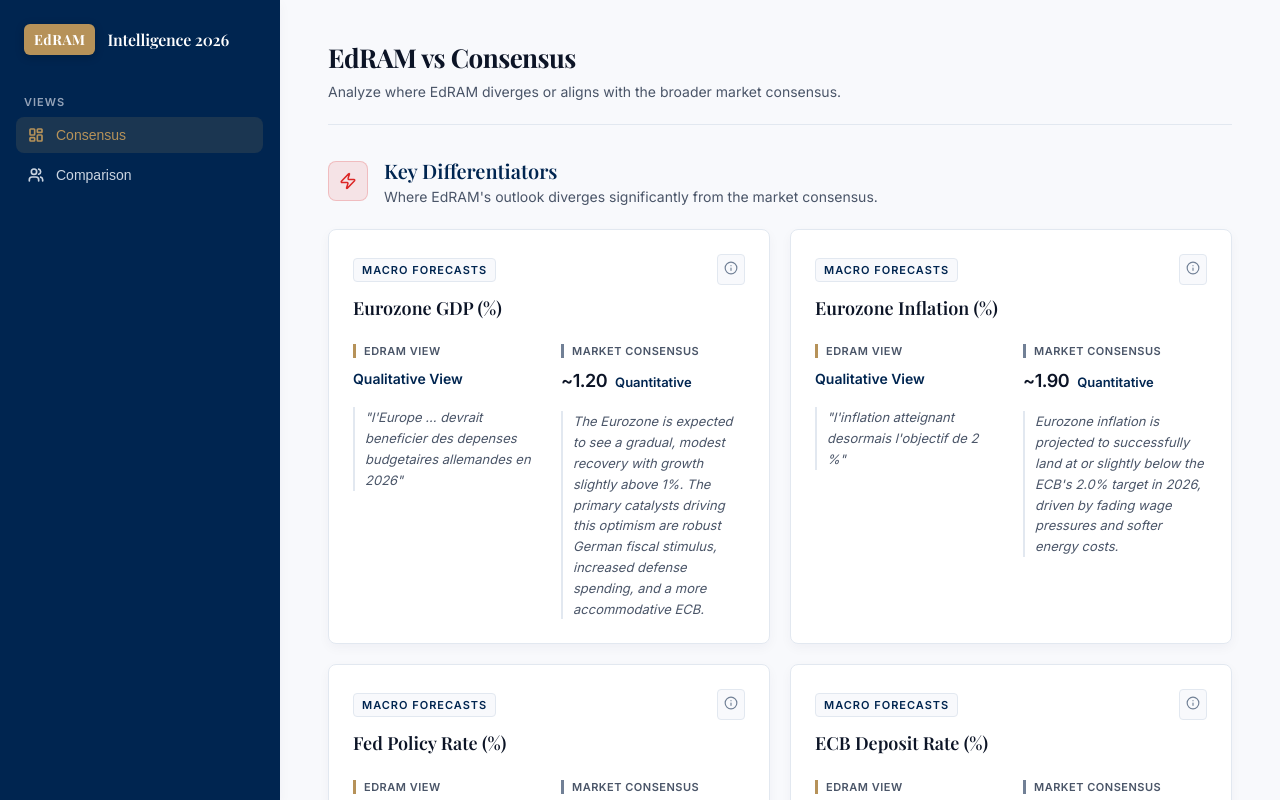
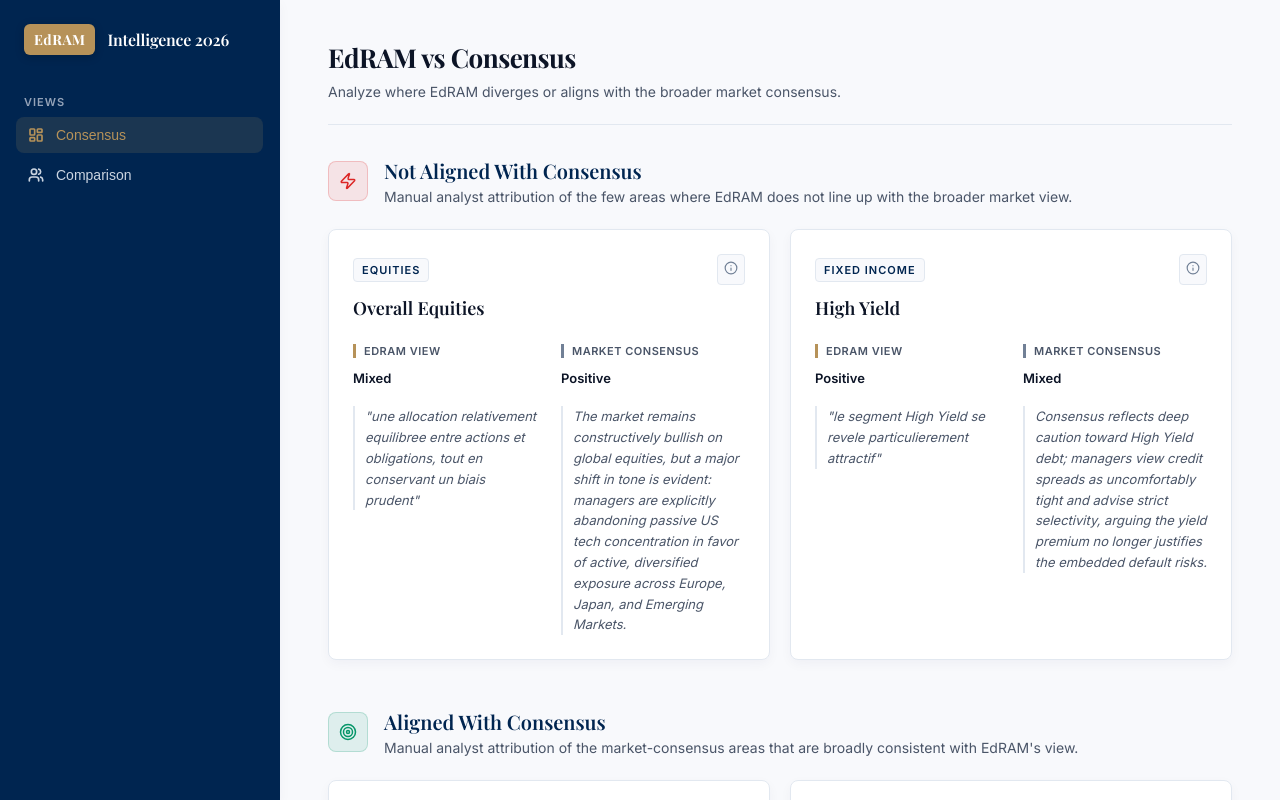
Before and after one commit to plutoskio/BDD_EDR_DASHBOARD, a React (Vite) app: page / in a window 1280 px wide. Built offline with nearby package versions, Linux system fonts and the light colour scheme; a web font is replaced by a local one.

Commit message:
feat: manually curate consensus alignment buckets

```diff
--- a/src/components/ComparisonView.jsx
+++ b/src/components/ComparisonView.jsx
@@ -1,6 +1,6 @@
 import React from 'react';
-import { METRICS, extractData, formatValueDisplay, getStatusColor } from '../utils/metrics';
-import { Info, HelpCircle } from 'lucide-react';
+import { METRICS, extractData, formatValueDisplay } from '../utils/metrics';
+import { Info } from 'lucide-react';
 import './DataTable.css';
 
 export default function ComparisonView({ edram, competitor, onShowEvidence }) {
@@ -35,7 +35,7 @@
            return null;
         }
 
-        const renderRow = (obj, idx) => {
+        const renderRow = (obj) => {
           const { item, eData, cData } = obj;
 
           return (
--- a/src/components/ConsensusView.jsx
+++ b/src/components/ConsensusView.jsx
@@ -1,7 +1,13 @@
 import React, { useMemo } from 'react';
 import { METRICS, extractData, getStatusColor } from '../utils/metrics';
 import { Target, Zap, EyeOff, Info } from 'lucide-react';
+import consensusNarratives from '../data/consensus_master.json';
+import { MANUAL_CONSENSUS_ALIGNMENT } from '../data/manualConsensusAlignment';
 import './ConsensusDashboard.css';
+
+function normalizeStatus(status) {
+  return (status || 'ND').toLowerCase().trim();
+}
 
 function computeConsensus(competitors, metricKey, isMacro) {
   let validStances = [];
@@ -53,34 +59,14 @@
   return { coverage, total, coveragePercent, dominantStance, consensusValue };
 }
 
-function getAlignment(edramData, consensus) {
-  if (edramData.status.toLowerCase() === 'nd' || consensus.dominantStance === 'nd') return 'N/A';
-  if (consensus.coverage === 0) return 'Blindspot';
+export default function ConsensusView({ edram, competitors, onShowEvidence }) {
+  const insights = useMemo(() => {
+    if (!edram || !competitors.length) {
+      return { aligned: [], differentiators: [], blindspots: [] };
+    }
 
-  const es = edramData.status.toLowerCase().trim();
-  const cs = consensus.dominantStance.toLowerCase().trim();
-
-  if (es === cs) return 'Aligned';
-
-  const positiveGroup = ['positive', 'overweight', 'long', 'constructive'];
-  const negativeGroup = ['negative', 'underweight', 'short'];
-
-  if ((positiveGroup.includes(es) && negativeGroup.includes(cs)) ||
-      (negativeGroup.includes(es) && positiveGroup.includes(cs))) {
-    return 'Divergent';
-  }
-
-  return 'Different';
-}
-
-import consensusNarratives from '../data/consensus_master.json';
-
-export default function ConsensusView({ edram, competitors, onShowEvidence }) {
-  if (!edram || !competitors.length) return null;
-
-  const insights = useMemo(() => {
     let aligned = [];
-    let divergent = [];
+    let differentiators = [];
     let blindspots = [];
 
     METRICS.forEach(section => {
@@ -88,23 +74,25 @@
         const eData = extractData(edram, item.key, section.isMacro);
         const consensus = computeConsensus(competitors, item.key, section.isMacro);
 
-        if (eData.status.toLowerCase() !== 'nd') {
-          const alignment = getAlignment(eData, consensus);
+        if (normalizeStatus(eData.status) !== 'nd') {
           const insightData = { section: section.section, item, eData, consensus, isMacro: section.isMacro };
+          const manualBucket = MANUAL_CONSENSUS_ALIGNMENT[item.key]?.bucket;
 
-          if (consensus.coveragePercent < 30) {
+          if (manualBucket === 'differentiator') {
+            differentiators.push(insightData);
+          } else if (manualBucket === 'blindspot') {
             blindspots.push(insightData);
-          } else if (alignment === 'Divergent' || alignment === 'Different') {
-            divergent.push(insightData);
-          } else if (alignment === 'Aligned') {
+          } else if (manualBucket === 'aligned') {
             aligned.push(insightData);
           }
         }
       });
     });
 
-    return { aligned, divergent, blindspots };
+    return { aligned, differentiators, blindspots };
   }, [edram, competitors]);
+
+  if (!edram || !competitors.length) return null;
 
   const renderCard = (insight, index) => {
     const { item, eData, consensus, isMacro, section } = insight;
@@ -161,17 +149,17 @@
   return (
     <div className="consensus-dashboard animate-fade-in">
 
-      {insights.divergent.length > 0 && (
+      {insights.differentiators.length > 0 && (
         <section className="insight-section">
           <header className="section-head">
             <div className="icon-wrapper bg-divergent"><Zap size={18} /></div>
             <div>
-              <h3>Key Differentiators</h3>
-              <p>Where EdRAM's outlook diverges significantly from the market consensus.</p>
+              <h3>Not Aligned With Consensus</h3>
+              <p>Manual analyst attribution of the few areas where EdRAM does not line up with the broader market view.</p>
             </div>
           </header>
           <div className="card-grid">
-            {insights.divergent.map(renderCard)}
+            {insights.differentiators.map(renderCard)}
           </div>
         </section>
       )}
@@ -181,8 +169,8 @@
           <header className="section-head">
             <div className="icon-wrapper bg-aligned"><Target size={18} /></div>
             <div>
-              <h3>Strong Alignment</h3>
-              <p>Core themes where EdRAM is perfectly aligned with the broader market consensus.</p>
+              <h3>Aligned With Consensus</h3>
+              <p>Manual analyst attribution of the market-consensus areas that are broadly consistent with EdRAM's view.</p>
             </div>
           </header>
           <div className="card-grid">
--- /dev/null
+++ b/src/data/manualConsensusAlignment.js
@@ -0,0 +1,138 @@
+export const MANUAL_CONSENSUS_ALIGNMENT = {
+  global_growth_2026: {
+    bucket: 'aligned',
+    rationale: 'EdRAM and the market both expect growth to hold up rather than collapse.',
+  },
+  us_gdp_2026: {
+    bucket: 'aligned',
+    rationale: 'EdRAM remains cautious on the US cycle, but still sits inside the broader soft-landing consensus.',
+  },
+  eurozone_gdp_2026: {
+    bucket: 'aligned',
+    rationale: 'Both EdRAM and the market expect Europe to improve on fiscal support and Germany-driven recovery.',
+  },
+  china_gdp_2026: {
+    bucket: 'aligned',
+    rationale: 'The market consensus and EdRAM both keep a pragmatic, selective China view rather than a hard bearish call.',
+  },
+  em_growth_2026: {
+    bucket: 'aligned',
+    rationale: 'EdRAM and the market both see EM supported by a weaker dollar and better relative growth resilience.',
+  },
+  global_inflation_2026: {
+    bucket: 'aligned',
+    rationale: 'The broad market and EdRAM both see inflation easing but not disappearing as a portfolio risk.',
+  },
+  us_inflation_2026: {
+    bucket: 'aligned',
+    rationale: 'EdRAM and consensus both assume inflation stays sticky enough to matter for Fed policy.',
+  },
+  eurozone_inflation_2026: {
+    bucket: 'aligned',
+    rationale: 'Both sides are broadly consistent with eurozone inflation moving around the ECB target.',
+  },
+  fed_year_end_rate_2026: {
+    bucket: 'aligned',
+    rationale: 'EdRAM is directionally dovish, which is close enough to the market easing consensus.',
+  },
+  ecb_deposit_rate_year_end_2026: {
+    bucket: 'aligned',
+    rationale: 'EdRAM and the market both lean toward an accommodative ECB rather than a renewed hiking bias.',
+  },
+  eur_usd_2026: {
+    bucket: 'blindspot',
+    rationale: 'EdRAM provides a clear weaker-USD view, while most competitors do not publish an explicit EUR/USD call.',
+  },
+  equities_overall: {
+    bucket: 'differentiator',
+    rationale: 'EdRAM is more selective and balanced than the market’s broader constructive equity stance.',
+  },
+  equities_geography_us: {
+    bucket: 'differentiator',
+    rationale: 'EdRAM is structurally less comfortable with crowded US equity leadership than the market consensus.',
+  },
+  equities_geography_europe: {
+    bucket: 'aligned',
+    rationale: 'Europe is a shared positive area for both EdRAM and the broader market.',
+  },
+  equities_geography_japan: {
+    bucket: 'aligned',
+    rationale: 'No strong EdRAM contradiction is visible against the generally constructive market view on Japan.',
+  },
+  equities_geography_em: {
+    bucket: 'aligned',
+    rationale: 'EdRAM and the consensus both see a place for selective EM participation.',
+  },
+  equities_geography_china: {
+    bucket: 'aligned',
+    rationale: 'Both sides keep an opportunistic rather than outright bearish China stance.',
+  },
+  equities_size_large_cap: {
+    bucket: 'blindspot',
+    rationale: 'EdRAM is unusually explicit in pushing back against crowded mega-cap leadership, while competitors usually do not disclose a direct large-cap stance.',
+  },
+  equities_size_small_cap: {
+    bucket: 'blindspot',
+    rationale: 'EdRAM gives a clear small-cap preference, but only a small minority of competitors disclose a direct size stance.',
+  },
+  fixed_income_overall: {
+    bucket: 'aligned',
+    rationale: 'Both EdRAM and consensus like fixed income through carry and selectivity rather than pure duration.',
+  },
+  fixed_income_credit_quality_investment_grade: {
+    bucket: 'aligned',
+    rationale: 'Investment grade and quality credit are common ground.',
+  },
+  fixed_income_credit_quality_high_yield: {
+    bucket: 'differentiator',
+    rationale: 'EdRAM is more constructive on high yield than the market consensus, which stays selective to cautious.',
+  },
+  fixed_income_segment_government_bonds: {
+    bucket: 'aligned',
+    rationale: 'EdRAM’s sovereign caution matches the broader skepticism toward long duration government bonds.',
+  },
+  fixed_income_segment_corporate_bonds: {
+    bucket: 'aligned',
+    rationale: 'Corporate credit remains a clear area of overlap.',
+  },
+  fixed_income_segment_em_debt: {
+    bucket: 'aligned',
+    rationale: 'EM debt is a shared beneficiary of easier Fed policy and a softer dollar.',
+  },
+  currencies_usd: {
+    bucket: 'aligned',
+    rationale: 'Both sides lean bearish USD.',
+  },
+  currencies_eur: {
+    bucket: 'blindspot',
+    rationale: 'EdRAM makes EUR strength explicit, while most competitors stop short of publishing a direct EUR stance.',
+  },
+  currencies_em_fx: {
+    bucket: 'aligned',
+    rationale: 'There is no meaningful contradiction between EdRAM’s broader weaker-USD framing and the market view on EM FX.',
+  },
+  commodities_gold: {
+    bucket: 'aligned',
+    rationale: 'Gold is a strong shared conviction.',
+  },
+  commodities_oil: {
+    bucket: 'aligned',
+    rationale: 'EdRAM is not materially at odds with the market’s muted oil view.',
+  },
+  themes_ai: {
+    bucket: 'aligned',
+    rationale: 'Both EdRAM and the market see AI as important but increasingly crowded and valuation-sensitive.',
+  },
+  themes_healthcare: {
+    bucket: 'blindspot',
+    rationale: 'EdRAM makes healthcare a clear conviction, while most competitors do not disclose a direct healthcare theme view.',
+  },
+  themes_energy_transition: {
+    bucket: 'aligned',
+    rationale: 'The market and EdRAM both accept infrastructure, electrification, and resilience as relevant structural themes.',
+  },
+  themes_defense_sovereignty: {
+    bucket: 'aligned',
+    rationale: 'Defense and sovereignty are shared structural themes.',
+  },
+};
```
